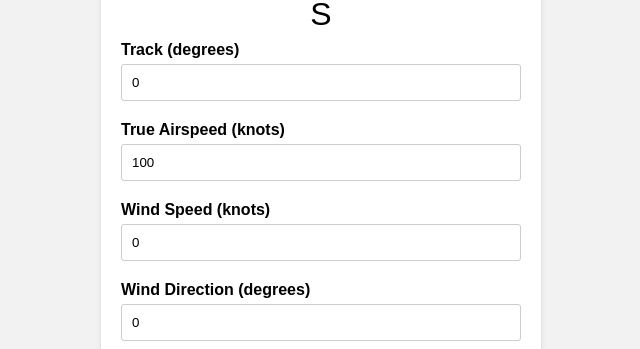
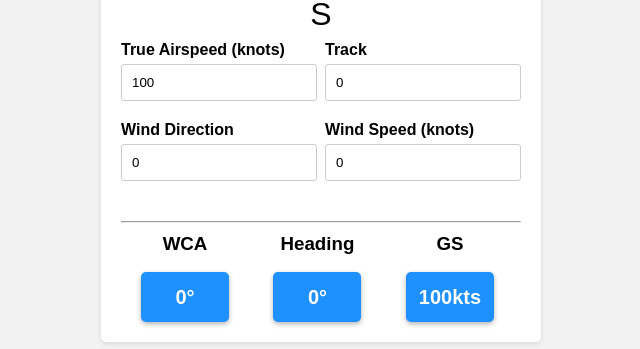
Before and after one commit to GIDBOT2468/Wind-Correction-Calculator, a plain HTML site: page index.html in a window 1280 px wide. Shown: the part 393-742 px from the top of the page, without its empty margins (319-959 px from the left). Drawn offline with Linux system fonts and the light colour scheme.

Commit message:
Add files via upload

```diff
--- a/index.html
+++ b/index.html
@@ -42,27 +42,27 @@
       </svg>
 
 
-      <form>
-        <div class="form-group">
-          <label for="track">Track (degrees)</label>
+      <div id="windCor">
+        <div class="form-group left">
+          <label for="track">Track</label>
           <input type="number" pattern="[0-9]*" id="track" value="0" min="0" max="360" step="1" onChange="updateInputs()" required>
         </div>
 
-        <div class="form-group">
+        <div class="form-group right">
           <label for="tas">True Airspeed (knots)</label>
           <input type="number" pattern="[0-9]*" id="tas" value="100" min="0" step="1" onChange="updateInputs()" required>
         </div>
 
-        <div class="form-group">
+        <div class="form-group left">
           <label for="windSpeed">Wind Speed (knots)</label>
           <input type="number" pattern="[0-9]*" id="windSpeed" value="0" min="0" step="1" onChange="updateInputs()" required>
         </div>
 
-        <div class="form-group">
-          <label for="windDir">Wind Direction (degrees)</label>
+        <div class="form-group right">
+          <label for="windDir">Wind Direction</label>
           <input type="number" pattern="[0-9]*" id="windDir" value="0" min="0" max="360" step="1" onChange="updateInputs()" required>
         </div>
-      </form>
+      </div>
 
       <hr>
 
@@ -118,7 +118,7 @@
       </div>
       <hr>
 
-
+      <p style="color: #ccc">Copyright © 2023 Gideon Dyke</p>
 
 
     </div>
--- a/style.css
+++ b/style.css
@@ -151,6 +151,20 @@ body {
   #fuelAmount {
     margin-top: 18px;
   }
+
+  .right {
+    float:left;
+    width: 49%;
+  }
+
+  .left {
+    float:right;
+    width: 49%;
+  }
+
+  #windCor {
+    margin-bottom: 180px;
+  }
 }
 
 
```
